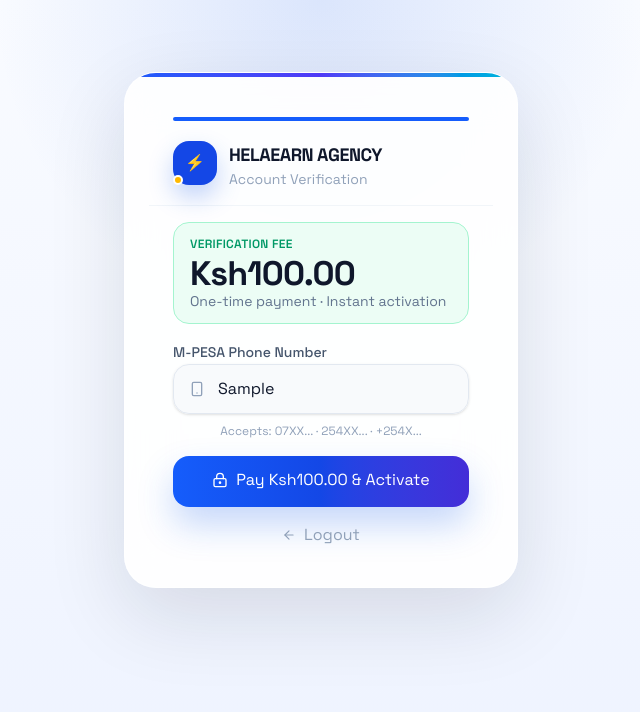
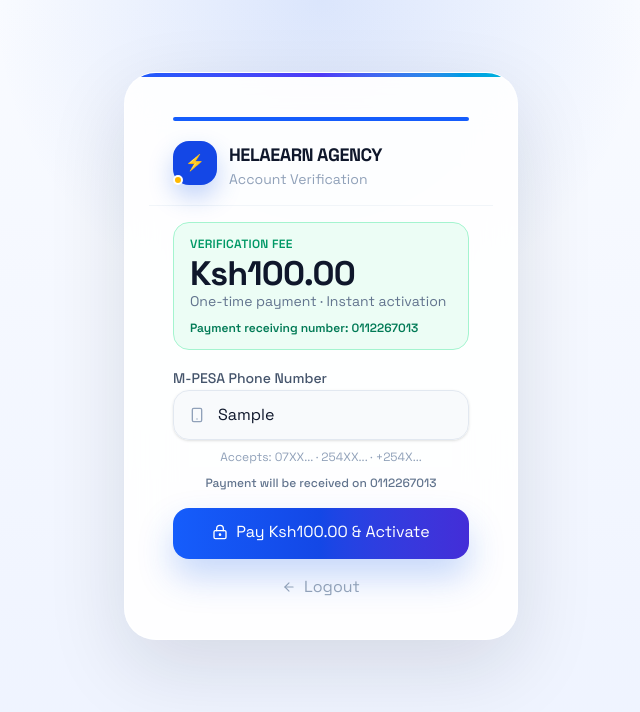
Before and after one commit to NbrMx3/HELEARN.COM, a React (Vite) app in the folder Healern.com/: page /register in a window 1280 px wide. Both pictures are taken after typing "Sample", "name@example.com", "Sample", "Sample123" into the empty fields and a click on the button "Create Account". Shown: the top 712 px of the page, without its empty margins (319-959 px from the left). Built offline with nearby package versions, Linux system fonts and the light colour scheme.

Commit message:
Configure M-PESA receiving number

```diff
--- a/Healern.com/src/pages/Verify.tsx
+++ b/Healern.com/src/pages/Verify.tsx
@@ -5,6 +5,8 @@
 import { Card } from '../components/Card'
 import { InputField } from '../components/InputField'
 import { getRegisteredUser, markUserVerified } from '../lib/storage'
+
+const PAYMENT_RECEIVER_NUMBER = '0112267013'
 
 export function Verify() {
   const navigate = useNavigate()
@@ -69,6 +71,9 @@
               <p className="text-[12px] font-semibold uppercase tracking-wide text-emerald-600">Verification fee</p>
               <p className="mt-1 text-[34px] font-extrabold leading-none tracking-tight text-slate-900">Ksh100.00</p>
               <p className="text-sm text-slate-500">One-time payment · Instant activation</p>
+              <p className="mt-2 text-[12px] font-semibold text-emerald-700">
+                Payment receiving number: {PAYMENT_RECEIVER_NUMBER}
+              </p>
             </div>
 
             <InputField
@@ -82,6 +87,9 @@
             />
 
             <p className="-mt-2 text-center text-[12px] text-slate-400">Accepts: 07XX... · 254XX... · +254X...</p>
+            <p className="-mt-2 text-center text-[12px] font-medium text-slate-500">
+              Payment will be received on {PAYMENT_RECEIVER_NUMBER}
+            </p>
 
             <Button type="submit" className="w-full rounded-2xl" disabled={submitting}>
               <span className="inline-flex items-center gap-2">
```
